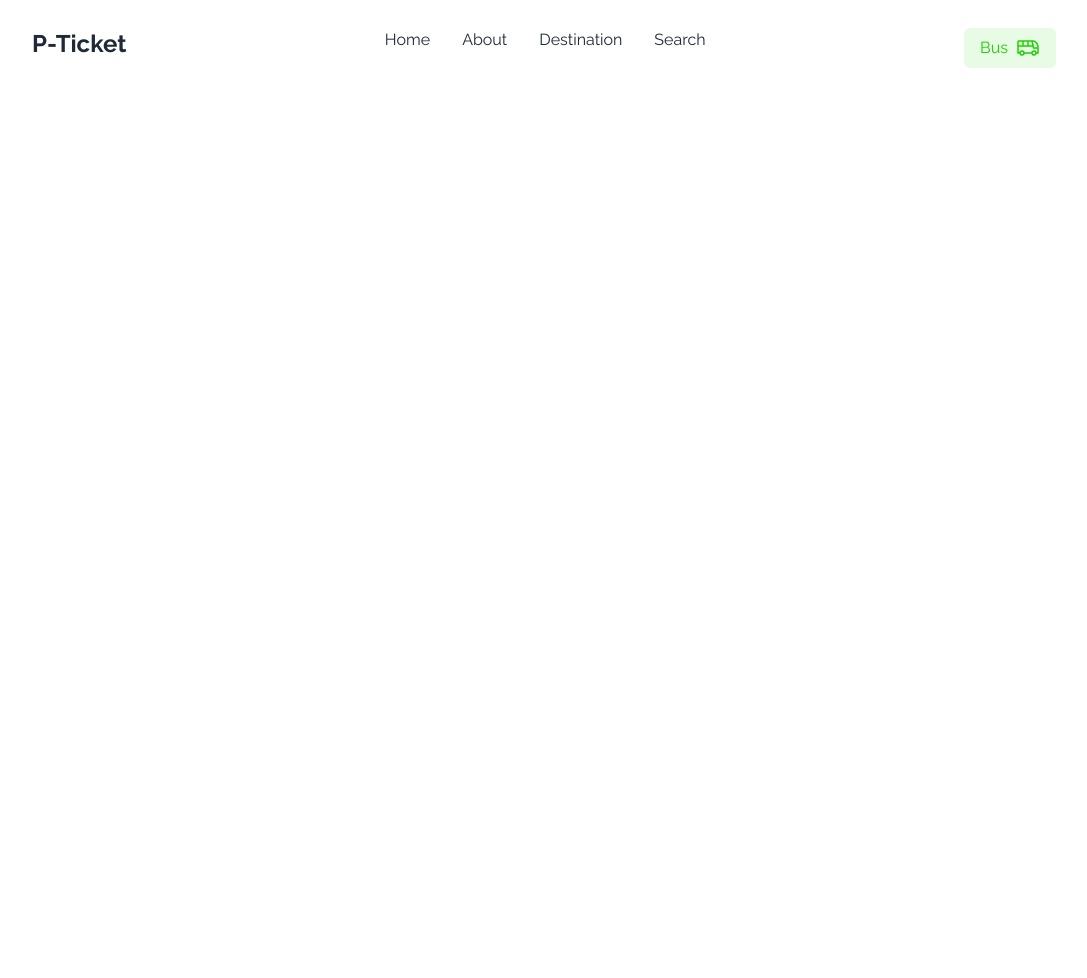
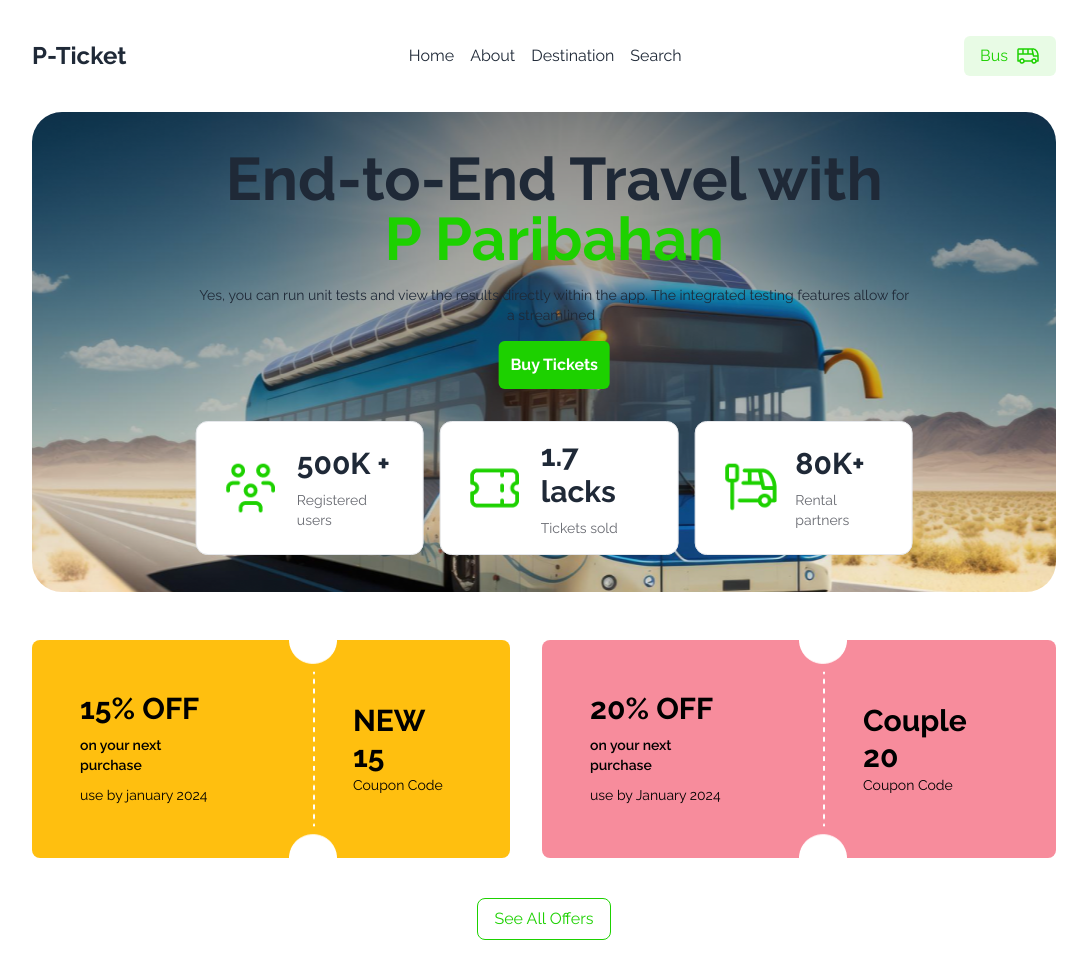
Before and after one commit to rubayedahm/p-paribahan, a plain HTML site: page index.html in a window 1280 px wide. Shown: the whole page, without its empty margins (96-1183 px from the left). Before the commit the page ends 800 px from the top, so only its background shows below. Drawn offline with nearby package versions, Linux system fonts and the light colour scheme.

Commit message:
banner design done

```diff
--- a/index.html
+++ b/index.html
@@ -17,13 +17,14 @@
     <script src="https://cdn.tailwindcss.com"></script>
   </head>
   <body>
+    <!-- Navbar -->
     <header>
-      <nav class="w-4/5 m-auto flex justify-between my-7">
+      <nav class="w-4/5 m-auto flex flex-col lg:flex-row justify-center lg:justify-between items-center my-7">
         <div class="nav-logo">
           <h3 class="text-2xl font-bold">P-Ticket</h3>
         </div>
-        <div>
-          <ul class="flex gap-8">
+        <div class="my-4">
+          <ul class="flex flex-col lg:flex-row items-center gap-4">
             <li><a href="#">Home</a></li>
             <li><a href="#">About</a></li>
             <li><a href="#">Destination</a></li>
@@ -36,7 +37,92 @@
         </div>
       </nav>
     </header>
-    <main></main>
+    <main>
+        <!-- Banner section -->
+         <section id="banner" class="w-11/12 lg:w-4/5 m-auto">
+            <div class="lg:bg-[url(images/banner.png)] bg-no-repeat bg-center lg:min-h-[60vh] rounded-[30px] px-4 text-center relative">
+                <div class="absolute top-1/2 left-[30%] translate-x-[-20%] translate-y-[-50%]">
+                    <h2 class="text-4xl lg:text-6xl font-bold">End-to-End Travel with <br> <span class="text-[#1DD100]">P Paribahan</span></h2>
+                    <p class="text-sm  my-4">Yes, you can run unit tests and view the results directly within the app. The integrated testing features allow for a streamlined .</p>
+                    <button id="buy-tickets" class="bg-[#1DD100] p-3 rounded-md font-bold lg:mb-8 text-white">Buy Tickets</button>
+
+                    <!-- sliders -->
+
+                    <div class="flex flex-col lg:flex-row lg:gap-4 mt-8 lg:mt-0">
+
+                        <div class="bg-white flex py-4 px-6 rounded-xl items-center border lg:text-left">
+                            <span class="mr-4"><img src="images/people.png" alt=""></span>
+                           <div>
+                            <h4 class="text-3xl font-bold mb-2">500K +</h4>
+                            <p class="text-[#03071299] text-sm">Registered users</p>
+                           </div>
+                        </div>
+
+                        <div class="bg-white flex py-4 px-6 rounded-xl items-center my-4 lg:my-0 border lg:text-left">
+                            <span class="mr-4"><img src="images/ticket-cupon.png" alt=""></span>
+                           <div>
+                            <h4 class="text-3xl font-bold mb-2">1.7 lacks</h4>
+                            <p class="text-[#03071299] text-sm">Tickets sold</p>
+                           </div>
+                        </div>
+
+                        <div class="bg-white flex py-4 px-6 rounded-xl items-center border lg:text-left">
+                            <span class="mr-4"><img src="images/stoppage.png" alt=""></span>
+                           <div>
+                            <h4 class="text-3xl font-bold mb-2">80K+</h4>
+                            <p class="text-[#03071299] text-sm">Rental partners</p>
+                           </div>
+                        </div>
+                        </div>
+                </div>
+                </div>
+            </div>
+         </section>
+
+         <!-- offers -->
+          <section id="offers" class="w-11/12 lg:w-4/5 mx-auto my-12 text-black">
+            <div class="flex flex-col lg:flex-row lg:gap-8 justify-center items-center">
+                <!-- first card -->
+                 <div  class="flex flex-row items-center gap-4 px-12 bg-[#FFBF0F] rounded-lg" >
+                    <div>
+                        <h3 class="text-3xl uppercase font-bold">
+                            15% off
+                        </h3>
+                        <p class="font-semibold text-sm my-2">on your next purchase</p>
+                        <span class="text-sm">use by january 2024</span>
+                    </div>
+                    <div class="ml-12">
+                        <img src="images/cupon-devider.png" alt="">
+                    </div>
+                    <div class="">
+                        <h3 class="text-3xl font-bold">NEW 15</h3>
+                        <p class="text-sm ">Coupon Code</p>
+                    </div>
+                 </div>
+                <!-- second card -->
+                 <div  class="flex flex-row items-center gap-4 px-12 bg-[#F78C9C] rounded-lg mt-4 lg:mt-0" >
+                    <div>
+                        <h3 class="text-3xl uppercase font-bold">
+                            20% OFF
+                        </h3>
+                        <p class="font-semibold text-sm my-2">on your next purchase</p>
+                        <span class="text-sm">use by January 2024</span>
+                    </div>
+                    <div class="ml-12">
+                        <img src="images/cupon-devider.png" alt="">
+                    </div>
+                    <div>
+                        <h3 class="text-3xl font-bold">Couple 20</h3>
+                        <p class="text-sm ">Coupon Code</p>
+                    </div>
+                 </div>
+            </div>
+            <div class="flex justify-center mt-10">
+                <button class="text-[#1DD100] border px-4 py-2 border-[#1DD100] rounded-lg">See All Offers</button>
+            </div>
+          </section>
+
+    </main>
     <footer></footer>
 
     <script src="scripts/utility.js"></script>
--- a/styles/style.css
+++ b/styles/style.css
@@ -3,3 +3,15 @@
 body {
     font-family: "Raleway", sans-serif;
 }
+
+.divider {
+    position: relative;
+}
+
+.divider::after {
+    content: '';
+    position: absolute;
+    left: 0;
+    top: 0;
+    background-image: url('images/cupon-devider.png') ;
+}
```
